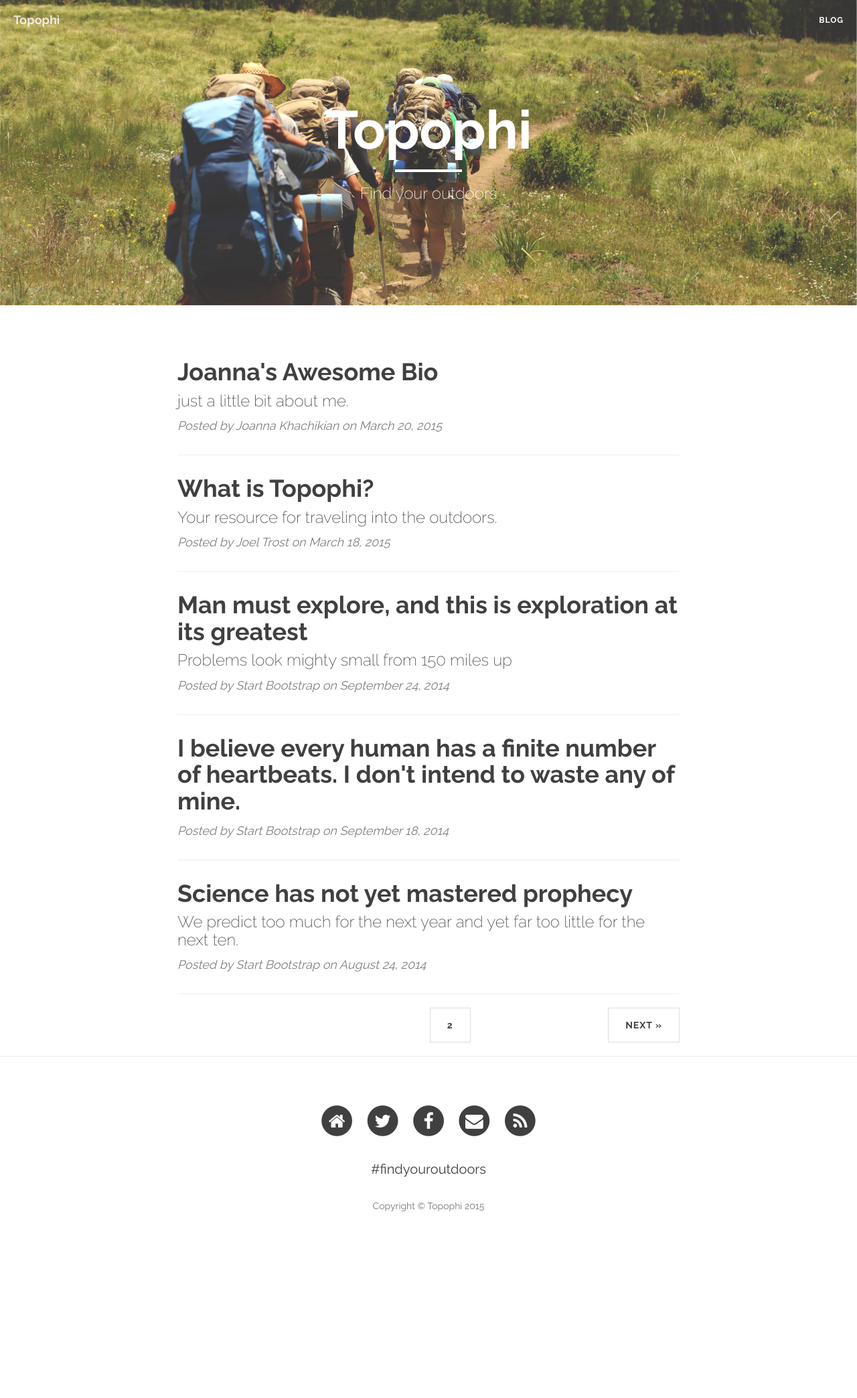
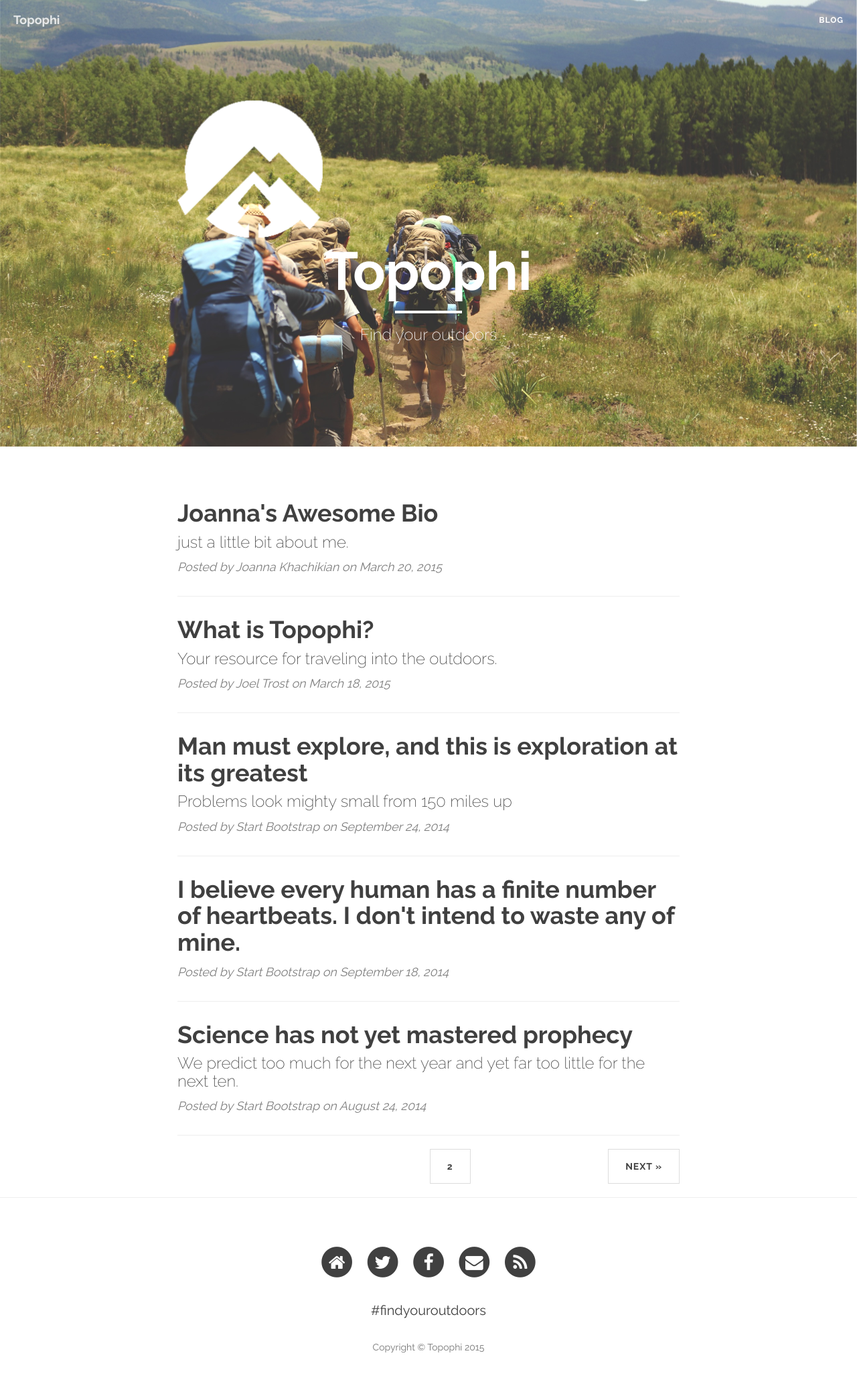
Before and after one commit to Topophi/topophi.github.io, a Jekyll site: the page built from index.html, in a window 1280 px wide. Shown: the whole page at 67% size. Built offline with Jekyll 4.4.1, drawn with Linux system fonts in a browser that asks for light colours; nearby versions of some CDN libraries; the list of posts is cut into pages by our own code; before the commit the page ends 1877 px from its top, so only the background shows below that.

Commit message:
Added logo to blog

```diff
--- a/_config.yml
+++ b/_config.yml
@@ -1,6 +1,7 @@
 # Site settings
 title: Topophi
 header-img: img/backpackers.jpg
+logo-img: img/logo.png
 email: info@topophi.com
 description: "Find your outdoors"
 baseurl: ""
--- a/_layouts/page.html
+++ b/_layouts/page.html
@@ -8,6 +8,7 @@
         <div class="row">
             <div class="col-lg-8 col-lg-offset-2 col-md-10 col-md-offset-1">
                 <div class="site-heading">
+                    <img src="{{ site.baseurl }}/{{ site.logo-img }}" alt="Topophi" />
                     <h1>{% if page.title %}{{ page.title }}{% else %}{{ site.title }}{% endif %}</h1>
                     <hr class="small">
                     <span class="subheading">{% if page.description %}{{ page.description }}{% else %}{{ site.description }}{% endif %}</span>
```
Also changed, not shown: img/logo.png (added), img/topophi.png (added).
